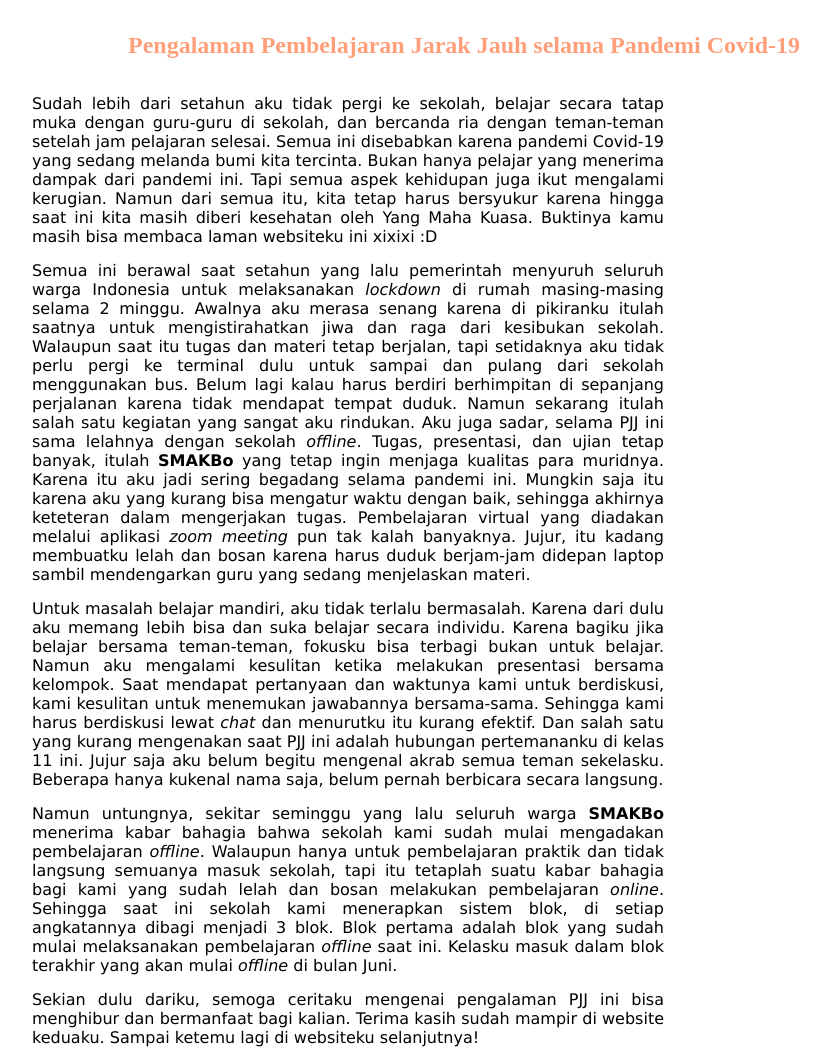
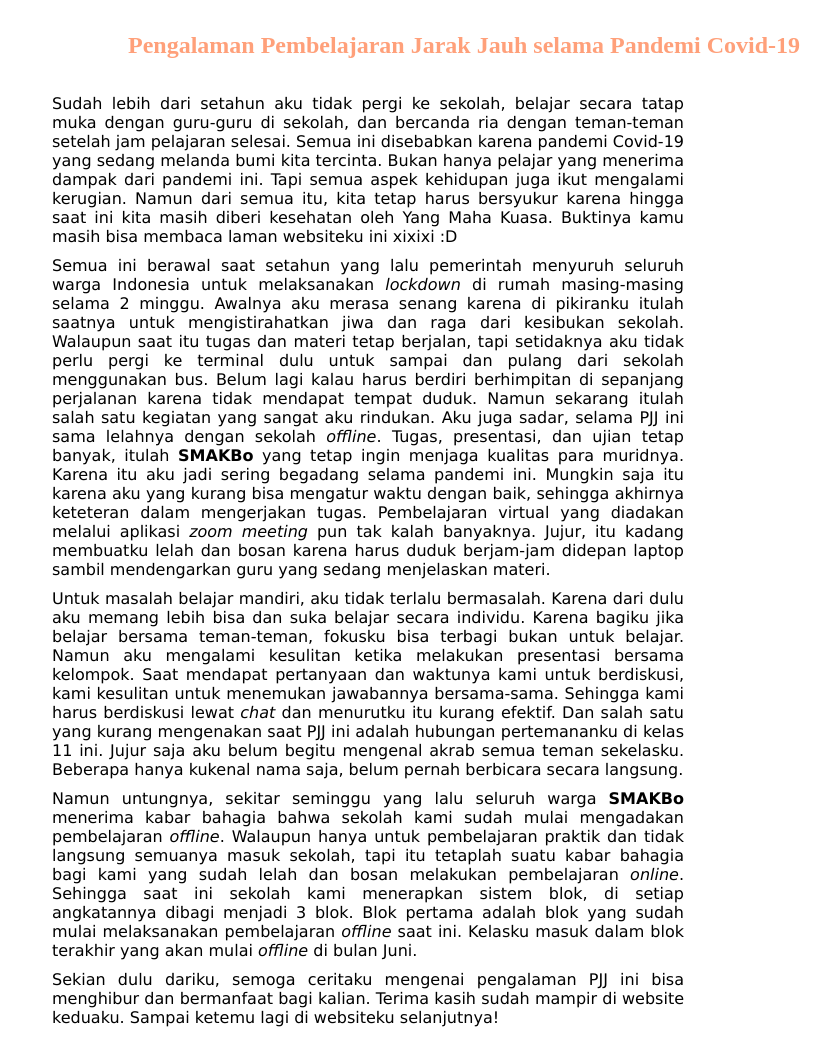
Before and after one commit to dheajessica/dheajessica.github.io, a plain HTML site: page index.html in a window 1280 px wide. Shown: the part 797-1847 px from the top of the page, without its empty margins (176-1006 px from the left). Drawn offline with Linux system fonts and the light colour scheme.

Commit message:
Update style.css

```diff
--- a/style.css
+++ b/style.css
@@ -18,7 +18,7 @@ div > p {
 	font-family: verdana;
 	text-align: justify;
 	width: 50%;
-	margin: 15px 200px 15px 200px;
+	margin: 10px 250px 10px 220px;
 }
 h1 {
 	position: sticky;
```
